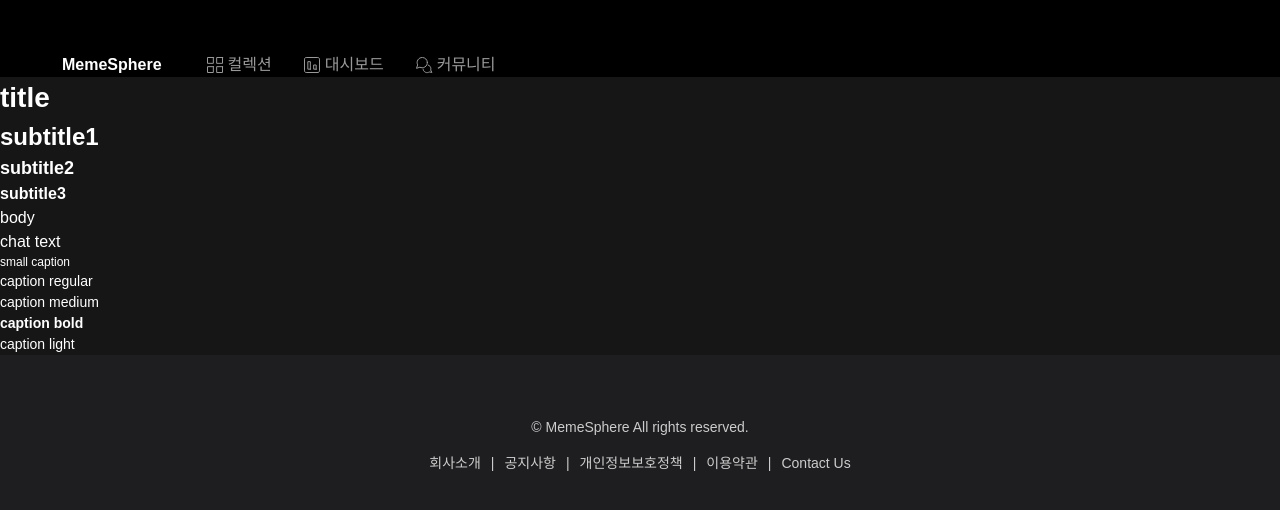
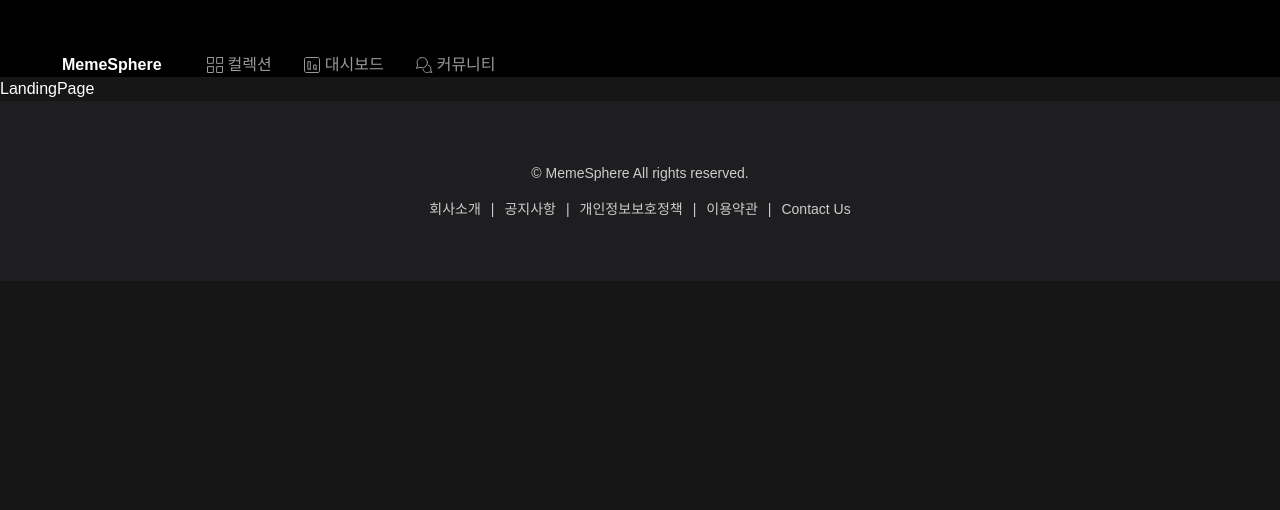
Before and after one commit to TeamMemeSphere/Frontend-MemeSphere, a React (Vite) app: page / in a window 1280 px wide. Shown: the top 510 px of the page. Built offline with nearby package versions, Linux system fonts and the light colour scheme; a web font is replaced by a local one.

Commit message:
chore: LandingPage 테스트 코드 삭제

```diff
--- a/src/pages/LandingPage.tsx
+++ b/src/pages/LandingPage.tsx
@@ -1,19 +1,7 @@
-import * as S from "../styles/Typography";
-
 const LandingPage = () => {
   return (
     <>
-      <S.TitleTypo>title</S.TitleTypo>
-      <S.SubTitle1Typo>subtitle1</S.SubTitle1Typo>
-      <S.SubTitle2Typo>subtitle2</S.SubTitle2Typo>
-      <S.SubTitle3Typo>subtitle3</S.SubTitle3Typo>
-      <S.BodyTypo>body</S.BodyTypo>
-      <S.ChatTextTypo>chat text</S.ChatTextTypo>
-      <S.SmallCaptionTypo>small caption</S.SmallCaptionTypo>
-      <S.CaptionTypoRegular>caption regular</S.CaptionTypoRegular>
-      <S.CaptionTypoMedium>caption medium</S.CaptionTypoMedium>
-      <S.CaptionTypoBold>caption bold</S.CaptionTypoBold>
-      <S.CaptionTypoLight>caption light</S.CaptionTypoLight>
+      <h3>LandingPage</h3>
     </>
   );
 };
```
